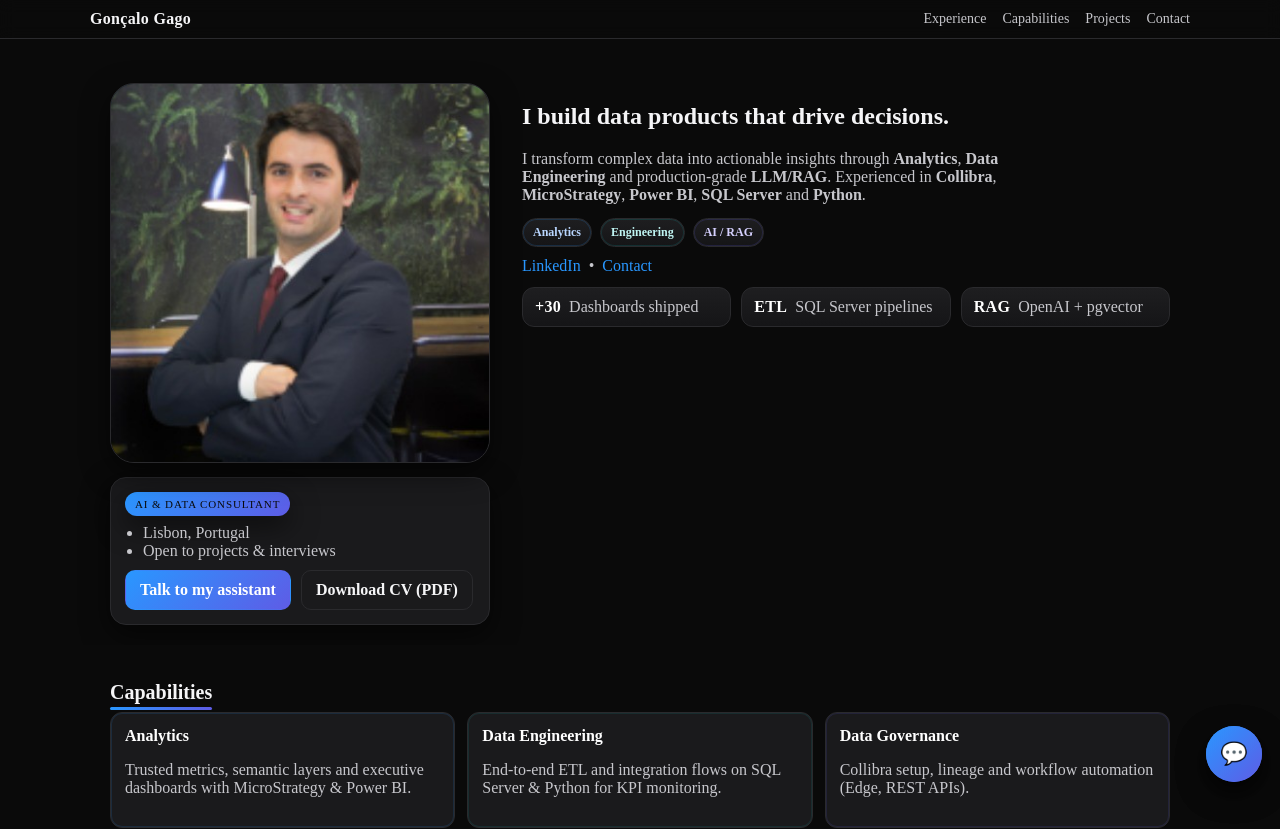
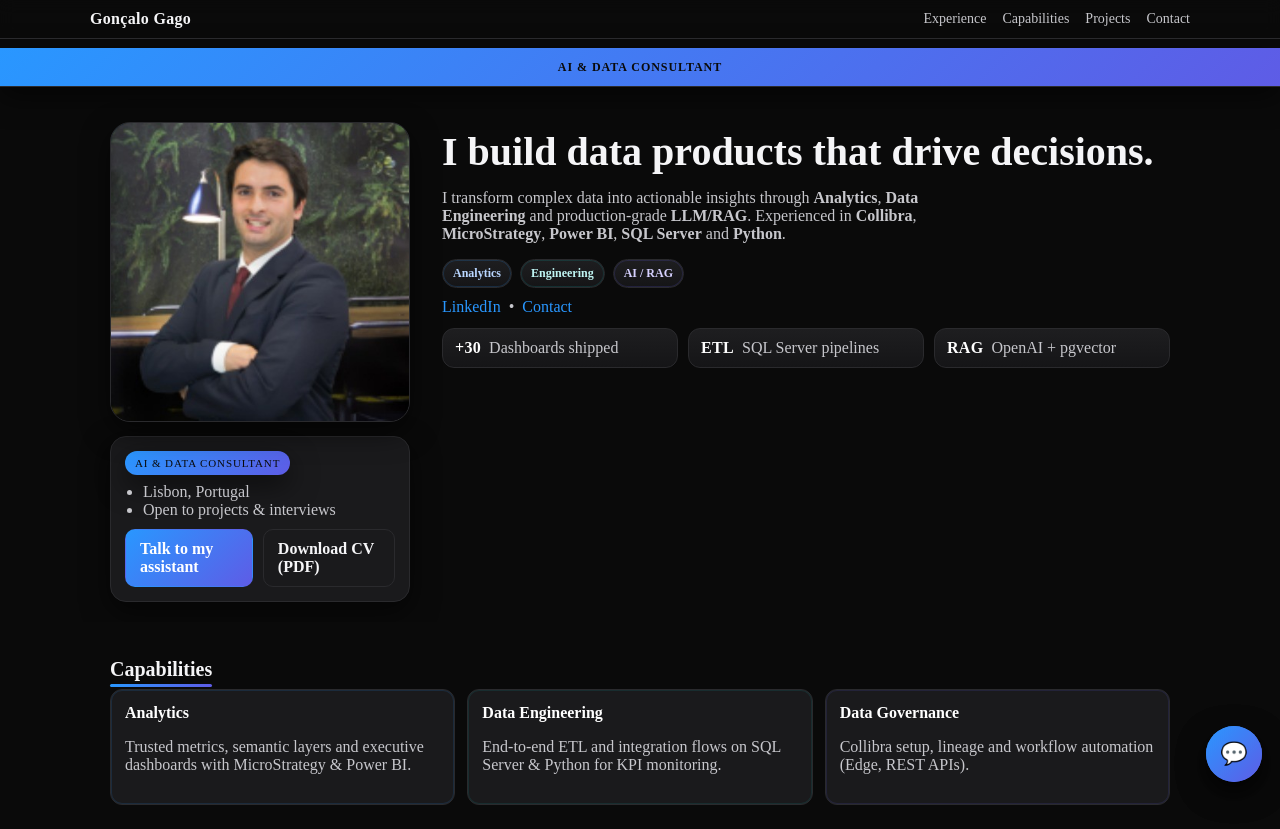
Before and after one commit to goncalogago1/curriculo, a Next.js app: page / in a window 1280 px wide. Shown: the top 829 px of the page. Built offline with nearby package versions, Linux system fonts and the light colour scheme.

Commit message:
fix: globaasasl teste teste de commit few

```diff
--- a/app/globals.css
+++ b/app/globals.css
@@ -1,19 +1,19 @@
 /* ========= THEME (APPLE-DARK POLIDO) ========= */
 :root {
-  /* --- Base --- */
-  --bg: #0a0a0a;           /* preto suave */
-  --bg-soft: #121212;      /* secções */
-  --card: #1a1a1c;         /* cartões (ligeiramente + claro que o fundo) */
-  --text: #f5f5f7;         /* quase branco */
-  --muted: #c7c7cc;        /* cinza Apple legível */
-  --border: #2a2a2d;       /* borda sutil */
+  /* Base */
+  --bg: #0a0a0a;
+  --bg-soft: #121212;
+  --card: #1a1a1c;
+  --text: #f5f5f7;
+  --muted: #c7c7cc;
+  --border: #2a2a2d;
 
-  /* --- Branding & Accent (inspirado Apple) --- */
-  --brand: #2997ff;        /* azul Apple */
-  --brand-2: #5e5ce6;      /* indigo suave */
-  --accent: #34c759;       /* verde “success” Apple */
+  /* Branding */
+  --brand: #2997ff;
+  --brand-2: #5e5ce6;
+  --accent: #34c759;
 
-  /* --- Shadows & Gradients --- */
+  /* Effects */
   --shadow: 0 10px 28px rgba(0, 0, 0, 0.55);
   --grad: linear-gradient(135deg, var(--brand), var(--brand-2));
   --chip: linear-gradient(180deg, #1e1e20, #151517);
@@ -33,18 +33,54 @@ main { min-height: 100vh; }
 
 /* ========= HELPERS ========= */
 .container { max-width: 1100px; margin: 0 auto; padding: 0 20px; }
+.section { padding: 36px 0; }
+.section-title { font-size: 20px; margin: 0 0 8px; font-weight: 800; }
 
-/* menos espaço entre secções/títulos */
-.section { padding: 36px 0; }                 /* compacto */
-.section-title { font-size: 20px; margin: 0 0 8px; font-weight: 800; }
+/* ========= TOPBAR ========= */
+.topbar {
+  position: sticky; top: 0; z-index: 50;
+  backdrop-filter: saturate(140%) blur(8px);
+  background: rgba(10,10,10,0.6);
+  border-bottom: 1px solid var(--border);
+}
+.topbar__inner { display:flex; align-items:center; justify-content:space-between; padding: 10px 0; }
+.brand { font-weight: 900; letter-spacing: .02em; }
+.topnav { display:flex; gap: 16px; }
+.topnav a { color: var(--muted); text-decoration:none; font-size: 14px; }
+.topnav a:hover { color: var(--text); }
+
+/* ========= ROLE BANNER (barra completa) ========= */
+.roleband{
+  position: sticky;
+  top: 48px;              /* ajusta se mudares a altura da topbar */
+  z-index: 49;
+  background: var(--grad);
+  color:#0a0a0a;
+  border-bottom:1px solid var(--border);
+  box-shadow: var(--shadow);
+}
+.roleband__inner{
+  display:flex; align-items:center; justify-content:center;
+  min-height: 38px;
+}
+.roleband__text{
+  font-weight:900;
+  letter-spacing:.08em;
+  text-transform:uppercase;
+  font-size: 12px;
+}
+@media (max-width: 900px){ .roleband{ top: 44px; } }
 
 /* ========= HERO ========= */
 .hero { position: relative; padding: 44px 0 20px; overflow: hidden; }
-.hero__inner {
-  position: relative; z-index: 1;
-  display: grid; grid-template-columns: 1.15fr 0.85fr; gap: 24px;
+
+/* grid com foto mais pequena */
+.pro__grid {
+  display: grid;
+  grid-template-columns: 300px 1fr;   /* <<< foto menor */
+  gap: 32px;
 }
-@media (max-width: 900px){ .hero__inner { grid-template-columns: 1fr; } }
+@media (max-width: 1024px){ .pro__grid { grid-template-columns: 1fr; } }
 
 .pill{
   display:inline-block; font-size:11px; letter-spacing:.08em; text-transform:uppercase;
@@ -52,8 +88,8 @@ main { min-height: 100vh; }
   padding:6px 10px; border-radius:999px; box-shadow: var(--shadow);
 }
 
-.hero__left h1{ font-size: 40px; line-height: 1.08; margin: 8px 0 8px; }
-.subtitle{ color: var(--muted); font-size: 16px; max-width: 60ch; }
+.hero__left h1, .hero__content h1 { font-size: 40px; line-height: 1.08; margin: 8px 0 8px; }
+.subtitle, .hero__content .lede { color: var(--muted); font-size: 16px; max-width: 70ch; }
 
 /* CTA & links */
 .cta{ margin-top: 10px; display: flex; gap: 10px; }
@@ -69,30 +105,38 @@ main { min-height: 100vh; }
 .links a{ color: var(--brand); text-decoration: none; }
 .links a:hover{ text-decoration: underline; }
 
-/* ========= PROFILE CARD (melhorado) ========= */
-.profile-card{
-  background: linear-gradient(180deg, rgba(255,255,255,0.02), rgba(255,255,255,0.00)), var(--card);
+/* ========= PROFILE (esquerda) ========= */
+.profile-pane { position: relative; display: grid; gap: 14px; align-content: start; max-width: 300px; }
+.profile-photo {
+  position: relative; width: 100%; aspect-ratio: 1 / 1; border-radius: 20px; overflow: hidden;
+  background:
+    radial-gradient(120% 80% at 10% 0%, rgba(41,151,255,.18), transparent 60%),
+    radial-gradient(120% 80% at 100% 20%, rgba(94,92,230,.18), transparent 60%);
+  border: 1px solid var(--border); box-shadow: var(--shadow);
+}
+.profile-photo img { object-fit: cover; }
+
+.profile-meta {
+  background: var(--card);
   border: 1px solid var(--border);
   border-radius: 16px;
-  padding: 18px;
+  padding: 14px;
   box-shadow: var(--shadow);
 }
-.avatar{
-  width: 184px; height: 184px;
-  border-radius: 50%;
-  object-fit: cover;
-  display: block;
-  margin-bottom: 12px;
+.profile-meta .pill { margin-bottom: 8px; }
+.profile-meta ul { margin:0; padding-left: 18px; color: var(--muted); }
+.profile-actions { display:flex; gap: 10px; margin-top: 10px; }
 
-  /* aro gradiente + glow suave */
-  padding: 3px;
-  background: var(--grad);
-  box-shadow: 0 10px 24px rgba(41,151,255,0.18);
+/* ========= CHIPS / STATS ========= */
+.chips { display:flex; gap:8px; flex-wrap:wrap; margin-bottom: 10px; }
+.chip {
+  font-weight: 800; font-size: 12px; padding: 6px 10px; border-radius: 999px;
+  border: 1px solid var(--border); background: var(--chip);
 }
-.profile-card__info p{ margin: 0 0 8px; color: var(--muted); }
-.profile-card__info ul{ margin:0; padding-left:18px; color: var(--muted); }
+.chip--blue { box-shadow: 0 0 0 1px rgba(41,151,255,.18) inset; color:#b9d6ff; }
+.chip--teal { box-shadow: 0 0 0 1px rgba(14,165,164,.18) inset; color:#bff4f2; }
+.chip--violet { box-shadow: 0 0 0 1px rgba(94,92,230,.18) inset; color:#d6d1ff; }
 
-/* ========= STATS (chips) ========= */
 .stats{ margin-top: 12px; }
 .stats__inner{ display:grid; grid-template-columns: repeat(3,1fr); gap: 10px; }
 @media (max-width: 900px){ .stats__inner{ grid-template-columns: 1fr; } }
@@ -111,31 +155,31 @@ main { min-height: 100vh; }
 .grid.three{ grid-template-columns: repeat(3, 1fr); }
 @media (max-width: 900px){ .grid.two, .grid.three { grid-template-columns: 1fr; } }
 
-.card{
-  background: var(--card);
-  border:1px solid var(--border);
-  border-radius:12px;
-  padding:14px;
-  box-shadow: var(--shadow);
-}
+.card{ background: var(--card); border:1px solid var(--border); border-radius:12px; padding:14px; box-shadow: var(--shadow); }
 .card h3{ margin: 0 0 6px; font-size: 16px; color: #ffffff; }
 .card p{ color: var(--muted); }
 
-/* ========= TIMELINE (mais contraste) ========= */
+/* ========= TIMELINE ========= */
 .timeline{ display:flex; flex-direction:column; gap: 12px; }
-.role{
-  background: var(--card);
-  border:1px solid var(--border);
-  border-radius:12px;
-  padding:14px;
-  box-shadow: var(--shadow);
-  color: var(--text);
-}
+.role{ background: var(--card); border:1px solid var(--border); border-radius:12px; padding:14px; box-shadow: var(--shadow); color: var(--text); }
 .role header{ display:flex; justify-content:space-between; gap:8px; flex-wrap:wrap; margin-bottom:4px; }
 .role header h4{ margin:0; font-size:16px; color:#fff; }
 .role header span{ color: var(--muted); font-size: 13px; }
 .bullets{ margin:0; padding-left: 18px; color: var(--muted); }
 .bullets li{ margin: 4px 0; }
+
+/* ========= UNDERLINE GRADIENT ========= */
+.gradient-underline { position: relative; display: inline-block; }
+.gradient-underline::after{
+  content:""; position:absolute; left:0; bottom:-6px; height:3px; width:100%;
+  background: linear-gradient(90deg, var(--brand), var(--brand-2));
+  border-radius: 999px;
+}
+
+/* Tonalidades por tema */
+.tone--blue   { box-shadow: 0 0 0 1px rgba(41,151,255,.14) inset; }
+.tone--teal   { box-shadow: 0 0 0 1px rgba(14,165,164,.14) inset; }
+.tone--violet { box-shadow: 0 0 0 1px rgba(94,92,230,.14) inset; }
 
 /* ========= CHAT PAGE ========= */
 .chat-container{ display:flex; flex-direction:column; max-width:800px; margin:0 auto; min-height:100vh; padding: 0 16px 20px; }
@@ -191,7 +235,7 @@ main { min-height: 100vh; }
 .chatwidget{
   position: fixed;
   right: 18px;
-  bottom: 86px; /* acima do FAB */
+  bottom: 86px;
   width: 360px; max-width: calc(100vw - 24px);
   height: 480px; max-height: calc(100vh - 120px);
   background: var(--card);
@@ -227,132 +271,19 @@ main { min-height: 100vh; }
 }
 .chatwidget__empty{ font-size: 13px; color: var(--muted); text-align:center; padding: 10px 0; }
 
-.bubble{
-  max-width: 85%;
-  padding: 8px 10px;
-  border-radius: 10px;
-  border: 1px solid var(--border);
-  background: #101012;
-  box-shadow: var(--shadow);
-  white-space: pre-wrap;
-}
-.bubble--user{
-  align-self: flex-end;
-  background: var(--grad);
-  color: #0a0a0a; border-color: transparent;
-}
-.bubble--bot{
-  align-self: flex-start;
-  background: #101012;
+.bubble{ max-width: 85%; padding: 8px 10px; border-radius: 10px; border: 1px solid var(--border); background: #101012; box-shadow: var(--shadow); white-space: pre-wrap; }
+.bubble--user{ align-self: flex-end; background: var(--grad); color: #0a0a0a; border-color: transparent; }
+.bubble--bot{ align-self: flex-start; background: #101012; }
+
+.chatwidget__sources{ border-top: 1px solid var(--border); padding: 8px 10px; font-size: 12px; color: var(--muted); background: #0f0f10; }
+.chatwidget__input{ display:flex; gap:8px; padding: 10px; border-top:1px solid var(--border); background:#0f0f10; }
+.chatwidget__input input{ flex:1; padding:10px; border-radius:8px; border:1px solid var(--border); background:#101012; color: var(--text); }
+.chatwidget__input button{ background: var(--grad); color:#0a0a0a; border:0; padding:10px 14px; border-radius:8px; font-weight:700; cursor:pointer; }
+.chatwidget__input button:disabled{ opacity:.7; cursor: default; }
+
+@media (max-width: 520px){
+  .chatwidget{ right: 12px; left: 12px; width: auto; height: 60vh; bottom: 86px; }
 }
 
-.chatwidget__sources{
-  border-top: 1px solid var(--border);
-  padding: 8px 10px;
-  font-size: 12px; color: var(--muted);
-  background: #0f0f10;
-}
-
-.chatwidget__input{
-  display:flex; gap:8px; padding: 10px; border-top:1px solid var(--border); background:#0f0f10;
-}
-.chatwidget__input input{
-  flex:1; padding:10px; border-radius:8px; border:1px solid var(--border);
-  background:#101012; color: var(--text);
-}
-.chatwidget__input button{
-  background: var(--grad);
-  color:#0a0a0a; border:0; padding:10px 14px; border-radius:8px; font-weight:700; cursor:pointer;
-}
-.chatwidget__input button:disabled{ opacity:.7; cursor: default; }
-
-/* mobile: painel ocupa mais espaço */
-@media (max-width: 520px){
-  .chatwidget{
-    right: 12px; left: 12px; width: auto;
-    height: 60vh; bottom: 86px;
-  }
-}
-
-/* ===== Topbar ===== */
-.topbar {
-  position: sticky; top: 0; z-index: 50;
-  backdrop-filter: saturate(140%) blur(8px);
-  background: rgba(10,10,10,0.6);
-  border-bottom: 1px solid var(--border);
-}
-.topbar__inner { display:flex; align-items:center; justify-content:space-between; padding: 10px 0; }
-.brand { font-weight: 900; letter-spacing: .02em; }
-.topnav { display:flex; gap: 16px; }
-.topnav a { color: var(--muted); text-decoration:none; font-size: 14px; }
-.topnav a:hover { color: var(--text); }
-
-/* ===== Pro hero grid ===== */
-.pro__grid {
-  display: grid;
-  grid-template-columns: 380px 1fr;
-  gap: 32px;
-}
-@media (max-width: 1024px){ .pro__grid { grid-template-columns: 1fr; } }
-
-/* Profile pane (foto à esquerda) */
-.profile-pane {
-  position: relative;
-  display: grid;
-  gap: 14px;
-  align-content: start;
-}
-.profile-photo {
-  position: relative;
-  width: 100%;
-  aspect-ratio: 1 / 1;
-  border-radius: 24px;
-  overflow: hidden;
-  background:
-    radial-gradient(120% 80% at 10% 0%, rgba(41,151,255,.18), transparent 60%),
-    radial-gradient(120% 80% at 100% 20%, rgba(94,92,230,.18), transparent 60%);
-  border: 1px solid var(--border);
-  box-shadow: var(--shadow);
-}
-.profile-photo img { object-fit: cover; }
-
-.profile-meta {
-  background: var(--card);
-  border: 1px solid var(--border);
-  border-radius: 16px;
-  padding: 14px;
-  box-shadow: var(--shadow);
-}
-.profile-meta .pill { margin-bottom: 8px; }
-.profile-meta ul { margin:0; padding-left: 18px; color: var(--muted); }
-.profile-actions { display:flex; gap: 10px; margin-top: 10px; }
-
-/* Hero right content */
-.hero__content .lede { color: var(--muted); margin: 8px 0 14px; max-width: 70ch; }
-.chips { display:flex; gap:8px; flex-wrap:wrap; margin-bottom: 10px; }
-.chip {
-  font-weight: 800; font-size: 12px; padding: 6px 10px; border-radius: 999px;
-  border: 1px solid var(--border); background: var(--chip);
-}
-.chip--blue { box-shadow: 0 0 0 1px rgba(41,151,255,.18) inset; color:#b9d6ff; }
-.chip--teal { box-shadow: 0 0 0 1px rgba(14,165,164,.18) inset; color:#bff4f2; }
-.chip--violet { box-shadow: 0 0 0 1px rgba(94,92,230,.18) inset; color:#d6d1ff; }
-
-/* Section title underline gradient */
-.gradient-underline {
-  position: relative;
-  display: inline-block;
-}
-.gradient-underline::after{
-  content:""; position:absolute; left:0; bottom:-6px; height:3px; width:100%;
-  background: linear-gradient(90deg, var(--brand), var(--brand-2));
-  border-radius: 999px;
-}
-
-/* Tone borders by topic */
-.tone--blue   { box-shadow: 0 0 0 1px rgba(41,151,255,.14) inset; }
-.tone--teal   { box-shadow: 0 0 0 1px rgba(14,165,164,.14) inset; }
-.tone--violet { box-shadow: 0 0 0 1px rgba(94,92,230,.14) inset; }
-
-/* Hero stats spacing tweak */
+/* Pequenos toques */
 .pro__stats .stat__num { color:#fff; }
--- a/app/page.tsx
+++ b/app/page.tsx
@@ -18,18 +18,24 @@ export default function Home() {
         </div>
       </header>
 
-      {/* HERO — FOTO À ESQUERDA */}
+      {/* BARRA COMPLETA DO PAPEL */}
+      <div className="roleband" aria-label="Role">
+        <div className="container roleband__inner">
+          <span className="roleband__text">AI &amp; Data Consultant</span>
+        </div>
+      </div>
+
+      {/* HERO — FOTO À ESQUERDA (menor) */}
       <section className="hero" aria-labelledby="title">
         <div className="container pro__grid">
           {/* Painel de perfil (ESQUERDA) */}
           <aside className="profile-pane" aria-label="Profile">
             <div className="profile-photo" aria-hidden="true">
-              {/* parent já é position:relative + aspect-ratio no CSS */}
               <Image
                 src="/1690800862967.jpeg"
                 alt="Gonçalo Gago"
                 fill
-                sizes="(max-width: 1024px) 90vw, 360px"
+                sizes="(max-width: 1024px) 90vw, 300px"
                 priority
               />
             </div>
@@ -114,7 +120,7 @@ export default function Home() {
         <div className="container">
           <h2 id="exp-title" className="section-title gradient-underline">Professional Experience</h2>
 
-          <div className="timeline">
+        <div className="timeline">
             <article className="role">
               <header>
                 <h4>Deloitte — Tech Consultant · Data &amp; AI</h4>
```
